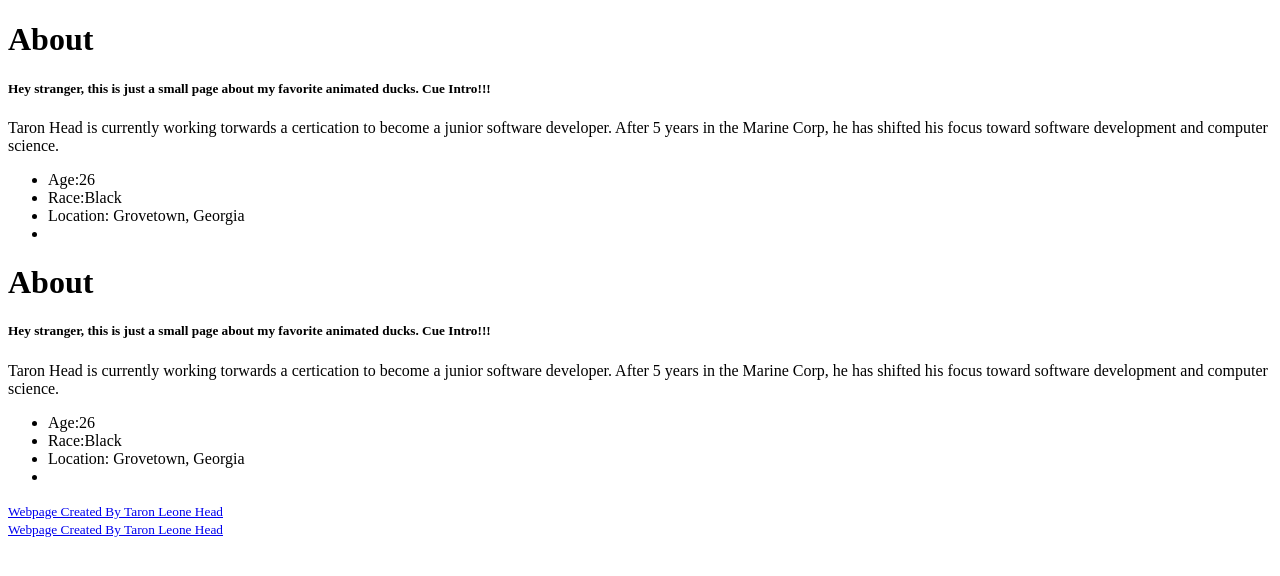
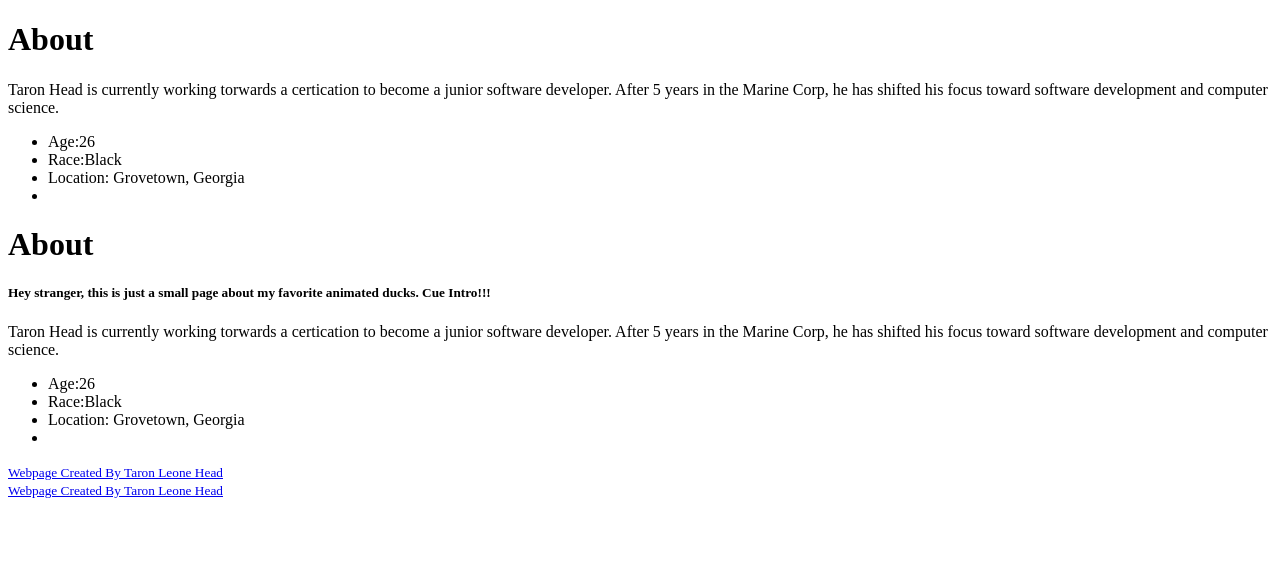
Before and after one commit to tronhd/tronhd.github.io, a plain HTML site: page index.html in a window 1280 px wide. Drawn offline with Linux system fonts and the light colour scheme; a script that the page names is missing; a web font is replaced by a local one.

Commit message:
took at text

```diff
--- a/index.html
+++ b/index.html
@@ -14,7 +14,7 @@
 <body style="background">
   <header>
    <h1>About</h1>
-    <h5>Hey stranger, this is just a small page about my favorite animated ducks. Cue Intro!!!</h5>
+    <h5></h5>
   </header>
 
   <sec>
```
